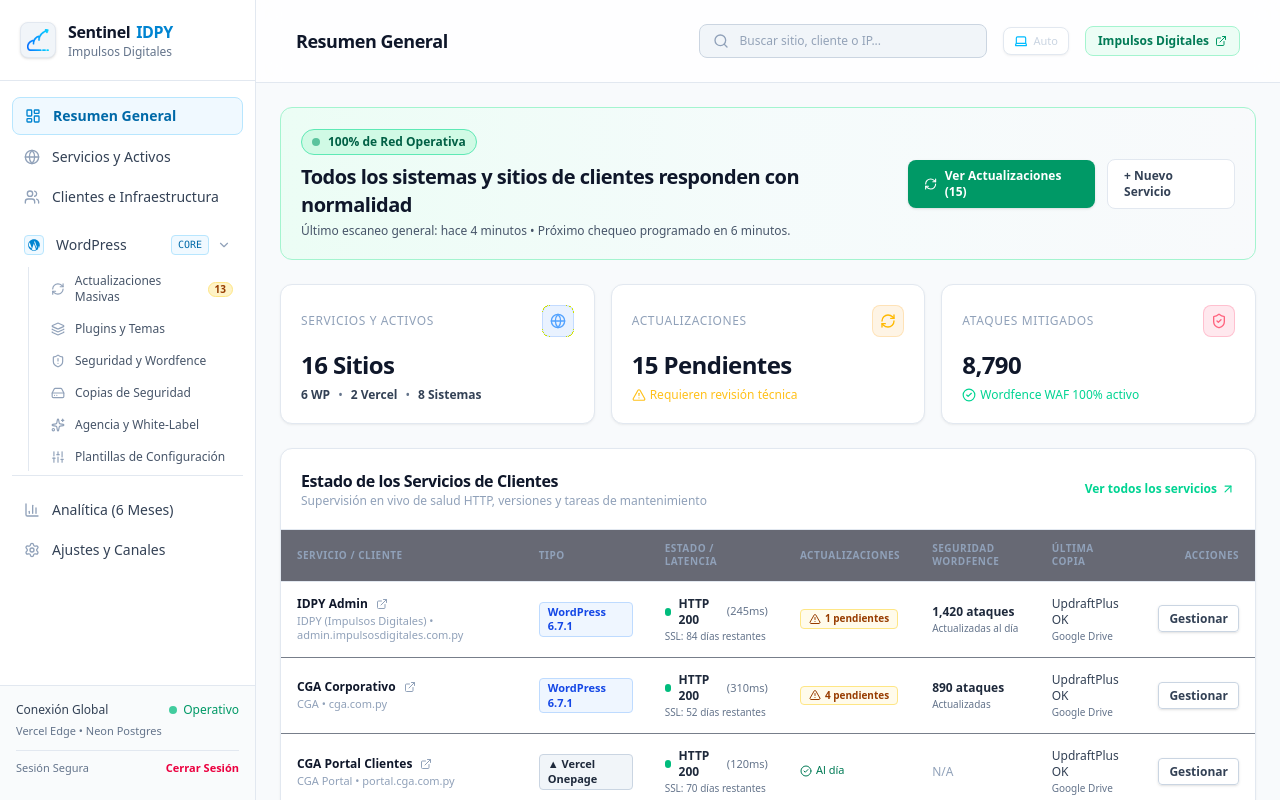
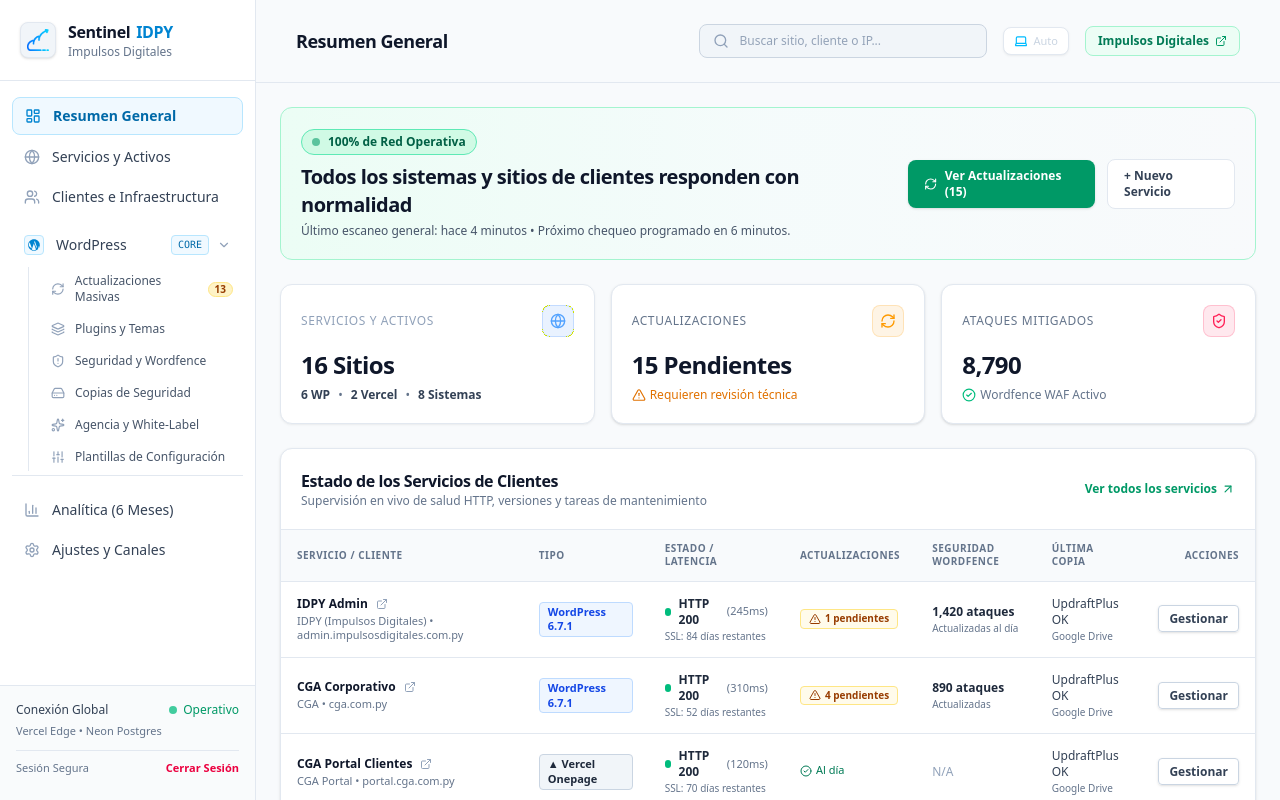
Before and after one commit to rodney-estigarribia/SentinelIDPY, a Next.js app in the folder dashboard/: page / in a window 1280 px wide. Built offline with nearby package versions, Linux system fonts and the light colour scheme; no server answers; the database is empty.

Commit message:
fix(theme): fix table header background and contrast in light mode

```diff
--- a/dashboard/src/app/(dashboard)/page.tsx
+++ b/dashboard/src/app/(dashboard)/page.tsx
@@ -181,16 +181,16 @@
           </div>
 
           {/* Card 2: Actualizaciones */}
-          <div className="p-5 rounded-xl border border-slate-800 bg-slate-900/60 flex flex-col justify-between">
-            <div className="flex items-center justify-between text-slate-400 mb-3">
+          <div className="p-5 rounded-xl border border-slate-200 dark:border-slate-800 bg-white dark:bg-slate-900/60 shadow-sm flex flex-col justify-between">
+            <div className="flex items-center justify-between text-slate-500 dark:text-slate-400 mb-3">
               <span className="text-xs font-medium uppercase tracking-wider">Actualizaciones</span>
-              <div className="w-8 h-8 rounded-lg bg-amber-500/10 border border-amber-500/20 flex items-center justify-center text-amber-400">
+              <div className="w-8 h-8 rounded-lg bg-amber-500/10 border border-amber-500/20 flex items-center justify-center text-amber-500 dark:text-amber-400">
                 <RefreshCw className="w-4 h-4" />
               </div>
             </div>
             <div>
-              <div className="text-2xl font-bold text-white tracking-tight">{totalUpdates} Pendientes</div>
-              <p className="text-xs text-amber-400/90 mt-1.5 font-medium flex items-center gap-1">
+              <div className="text-2xl font-bold text-slate-900 dark:text-white tracking-tight">{totalUpdates} Pendientes</div>
+              <p className="text-xs text-amber-600 dark:text-amber-400/90 mt-1.5 font-medium flex items-center gap-1">
                 <AlertTriangle className="w-3.5 h-3.5" />
                 Requieren revisión técnica
               </p>
@@ -198,37 +198,37 @@
           </div>
 
           {/* Card 3: Wordfence */}
-          <div className="p-5 rounded-xl border border-slate-800 bg-slate-900/60 flex flex-col justify-between">
-            <div className="flex items-center justify-between text-slate-400 mb-3">
+          <div className="p-5 rounded-xl border border-slate-200 dark:border-slate-800 bg-white dark:bg-slate-900/60 shadow-sm flex flex-col justify-between">
+            <div className="flex items-center justify-between text-slate-500 dark:text-slate-400 mb-3">
               <span className="text-xs font-medium uppercase tracking-wider">Ataques Mitigados</span>
-              <div className="w-8 h-8 rounded-lg bg-rose-500/10 border border-rose-500/20 flex items-center justify-center text-rose-400">
+              <div className="w-8 h-8 rounded-lg bg-rose-500/10 border border-rose-500/20 flex items-center justify-center text-rose-500 dark:text-rose-400">
                 <ShieldCheck className="w-4 h-4" />
               </div>
             </div>
             <div>
-              <div className="text-2xl font-bold text-white tracking-tight">
+              <div className="text-2xl font-bold text-slate-900 dark:text-white tracking-tight">
                 {totalAttacks.toLocaleString()}
               </div>
-              <p className="text-xs text-emerald-400 mt-1.5 font-medium flex items-center gap-1">
-                <CheckCircle2 className="w-3.5 h-3.5" />
-                Wordfence WAF 100% activo
+              <p className="text-xs text-slate-500 dark:text-slate-400 mt-1.5 font-medium flex items-center gap-1">
+                <CheckCircle2 className="w-3.5 h-3.5 text-emerald-500 dark:text-emerald-400" />
+                Wordfence WAF Activo
               </p>
             </div>
           </div>
         </div>
 
         {/* Sites Main Table */}
-        <div className="rounded-xl border border-slate-800 bg-slate-900/40 overflow-hidden">
-          <div className="p-5 border-b border-slate-800 flex flex-col sm:flex-row sm:items-center justify-between gap-3">
+        <div className="rounded-xl border border-slate-200 dark:border-slate-800 bg-white dark:bg-slate-900/40 shadow-sm overflow-hidden">
+          <div className="p-5 border-b border-slate-200 dark:border-slate-800 flex flex-col sm:flex-row sm:items-center justify-between gap-3">
             <div>
-              <h2 className="font-bold text-white text-base tracking-tight">Estado de los Servicios de Clientes</h2>
-              <p className="text-xs text-slate-400">Supervisión en vivo de salud HTTP, versiones y tareas de mantenimiento</p>
+              <h2 className="font-bold text-slate-900 dark:text-white text-base tracking-tight">Estado de los Servicios de Clientes</h2>
+              <p className="text-xs text-slate-500 dark:text-slate-400">Supervisión en vivo de salud HTTP, versiones y tareas de mantenimiento</p>
             </div>
 
             <div className="flex items-center gap-2">
               <Link
                 href="/services"
-                className="text-xs font-semibold text-emerald-400 hover:text-emerald-300 flex items-center gap-1 transition-colors"
+                className="text-xs font-semibold text-emerald-600 dark:text-emerald-400 hover:text-emerald-700 dark:hover:text-emerald-300 flex items-center gap-1 transition-colors"
               >
                 <span>Ver todos los servicios</span>
                 <ArrowUpRight className="w-3.5 h-3.5" />
@@ -237,8 +237,8 @@
           </div>
 
           <div className="overflow-x-auto">
-            <table className="w-full text-left text-xs text-slate-300">
-              <thead className="bg-slate-950/60 text-slate-400 border-b border-slate-800 font-semibold uppercase tracking-wider text-[10px]">
+            <table className="w-full text-left text-xs text-slate-700 dark:text-slate-300">
+              <thead className="bg-slate-50 dark:bg-slate-950/60 text-slate-500 dark:text-slate-400 border-b border-slate-200 dark:border-slate-800 font-semibold uppercase tracking-wider text-[10px]">
                 <tr>
                   <th className="py-3 px-4">Servicio / Cliente</th>
                   <th className="py-3 px-4">Tipo</th>
@@ -249,29 +249,29 @@
                   <th className="py-3 px-4 text-right">Acciones</th>
                 </tr>
               </thead>
-              <tbody className="divide-y divide-slate-800/60 font-medium">
+              <tbody className="divide-y divide-slate-200 dark:divide-slate-800/60 font-medium">
                 {sites.map((site) => {
                   const client = clients.find((c) => c.id === site.clientId);
                   const updatesCount = (site.pendingUpdates?.plugins || 0) + (site.pendingUpdates?.themes || 0) + (site.pendingUpdates?.wordpress || 0);
 
                   return (
-                    <tr key={site.id} className="hover:bg-slate-800/30 transition-colors">
+                    <tr key={site.id} className="hover:bg-slate-50 dark:hover:bg-slate-800/30 transition-colors">
                       <td className="py-3.5 px-4">
-                        <div className="font-bold text-white flex items-center gap-2">
-                          <Link href={`/services/${site.id}`} className="hover:text-emerald-400 transition-colors">
+                        <div className="font-bold text-slate-900 dark:text-white flex items-center gap-2">
+                          <Link href={`/services/${site.id}`} className="hover:text-emerald-600 dark:hover:text-emerald-400 transition-colors">
                             {site.name}
                           </Link>
                           <a
                             href={site.url}
                             target="_blank"
                             rel="noreferrer"
-                            className="text-slate-400 hover:text-slate-300"
+                            className="text-slate-400 hover:text-slate-600 dark:hover:text-slate-300"
                             title="Abrir web"
                           >
                             <ExternalLink className="w-3 h-3" />
                           </a>
                         </div>
-                        <div className="text-[11px] text-slate-400 mt-0.5">
+                        <div className="text-[11px] text-slate-500 dark:text-slate-400 mt-0.5">
                           {client ? client.name : 'Sin cliente asignado'} • {site.url.replace(/^https?:\/\//, '')}
                         </div>
                       </td>
@@ -354,57 +354,57 @@
 
         {/* Bottom Section: Client Infrastructure Quick Links */}
         <div className="grid grid-cols-1 md:grid-cols-3 gap-4">
-          <div className="p-5 rounded-xl border border-slate-800 bg-slate-900/40">
+          <div className="p-5 rounded-xl border border-slate-200 dark:border-slate-800 bg-white dark:bg-slate-900/40 shadow-sm">
             <div className="flex items-center gap-3 mb-3">
-              <div className="w-8 h-8 rounded-lg bg-emerald-500/10 border border-emerald-500/20 flex items-center justify-center text-emerald-400">
+              <div className="w-8 h-8 rounded-lg bg-emerald-500/10 border border-emerald-500/20 flex items-center justify-center text-emerald-600 dark:text-emerald-400">
                 <Users className="w-4 h-4" />
               </div>
-              <h3 className="font-bold text-white text-sm">Mapa de Clientes</h3>
+              <h3 className="font-bold text-slate-900 dark:text-white text-sm">Mapa de Clientes</h3>
             </div>
-            <p className="text-xs text-slate-400 leading-relaxed mb-4">
+            <p className="text-xs text-slate-600 dark:text-slate-400 leading-relaxed mb-4">
               Fichas técnicas con el inventario de dominios en nic.py, servidores en Hosting Paraguay, cuentas de correo y costos anualizados.
             </p>
             <Link
               href="/clients"
-              className="text-xs font-semibold text-emerald-400 hover:text-emerald-300 flex items-center gap-1"
+              className="text-xs font-semibold text-emerald-600 dark:text-emerald-400 hover:text-emerald-700 dark:hover:text-emerald-300 flex items-center gap-1"
             >
               <span>Explorar Fichas Técnicas</span>
               <ArrowUpRight className="w-3.5 h-3.5" />
             </Link>
           </div>
 
-          <div className="p-5 rounded-xl border border-slate-800 bg-slate-900/40">
+          <div className="p-5 rounded-xl border border-slate-200 dark:border-slate-800 bg-white dark:bg-slate-900/40 shadow-sm">
             <div className="flex items-center gap-3 mb-3">
-              <div className="w-8 h-8 rounded-lg bg-blue-500/10 border border-blue-500/20 flex items-center justify-center text-blue-400">
+              <div className="w-8 h-8 rounded-lg bg-blue-500/10 border border-blue-500/20 flex items-center justify-center text-blue-600 dark:text-blue-400">
                 <Zap className="w-4 h-4" />
               </div>
-              <h3 className="font-bold text-white text-sm">Plantillas Doradas</h3>
+              <h3 className="font-bold text-slate-900 dark:text-white text-sm">Plantillas Doradas</h3>
             </div>
-            <p className="text-xs text-slate-400 leading-relaxed mb-4">
+            <p className="text-xs text-slate-600 dark:text-slate-400 leading-relaxed mb-4">
               Estandariza configuraciones de Wordfence, LiteSpeed y Widgets de WordPress. Detecta diferencias (drift) y sincroniza con 1 clic.
             </p>
             <Link
               href="/templates"
-              className="text-xs font-semibold text-blue-400 hover:text-blue-300 flex items-center gap-1"
+              className="text-xs font-semibold text-blue-600 dark:text-blue-400 hover:text-blue-700 dark:hover:text-blue-300 flex items-center gap-1"
             >
               <span>Ver Plantillas y Drift</span>
               <ArrowUpRight className="w-3.5 h-3.5" />
             </Link>
           </div>
 
-          <div className="p-5 rounded-xl border border-slate-800 bg-slate-900/40">
+          <div className="p-5 rounded-xl border border-slate-200 dark:border-slate-800 bg-white dark:bg-slate-900/40 shadow-sm">
             <div className="flex items-center gap-3 mb-3">
-              <div className="w-8 h-8 rounded-lg bg-purple-500/10 border border-purple-500/20 flex items-center justify-center text-purple-400">
+              <div className="w-8 h-8 rounded-lg bg-purple-500/10 border border-purple-500/20 flex items-center justify-center text-purple-600 dark:text-purple-400">
                 <Server className="w-4 h-4" />
               </div>
-              <h3 className="font-bold text-white text-sm">Vercel & Sistemas</h3>
+              <h3 className="font-bold text-slate-900 dark:text-white text-sm">Vercel & Sistemas</h3>
             </div>
-            <p className="text-xs text-slate-400 leading-relaxed mb-4">
+            <p className="text-xs text-slate-600 dark:text-slate-400 leading-relaxed mb-4">
               Control de onepages en Vercel y aplicaciones móviles o webapps a medida con latencia y verificaciones periódicas de disponibilidad.
             </p>
             <Link
               href="/services?type=vercel"
-              className="text-xs font-semibold text-purple-400 hover:text-purple-300 flex items-center gap-1"
+              className="text-xs font-semibold text-purple-600 dark:text-purple-400 hover:text-purple-700 dark:hover:text-purple-300 flex items-center gap-1"
             >
               <span>Filtrar Vercel y Sistemas</span>
               <ArrowUpRight className="w-3.5 h-3.5" />
--- a/dashboard/src/app/globals.css
+++ b/dashboard/src/app/globals.css
@@ -243,6 +243,31 @@
   color: #94a3b8;
 }
 
+/* Table headers & rows in light mode */
+html:not(.dark) thead,
+html.light thead {
+  background-color: #f8fafc !important;
+  color: #64748b !important;
+  border-color: #e2e8f0 !important;
+}
+
+html:not(.dark) thead th,
+html.light thead th {
+  color: #64748b !important;
+  background-color: #f8fafc !important;
+}
+
+html:not(.dark) tbody tr:hover,
+html.light tbody tr:hover {
+  background-color: #f8fafc !important;
+}
+
+/* Fallback for any container with bg-slate-950 opacities in light mode (excluding modal backdrops) */
+html:not(.dark) [class*="bg-slate-950/"]:not(.fixed),
+html.light [class*="bg-slate-950/"]:not(.fixed) {
+  background-color: #f8fafc !important;
+}
+
 html:not(.dark) .fixed.inset-0.bg-slate-950\/80,
 html:not(.dark) .fixed.inset-0.bg-slate-950\/70,
 html.light .fixed.inset-0.bg-slate-950\/80,
```
